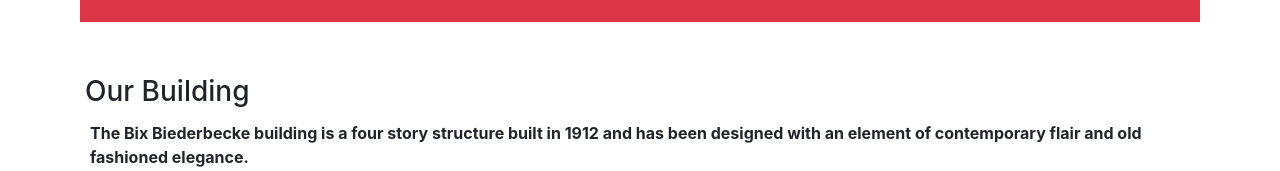
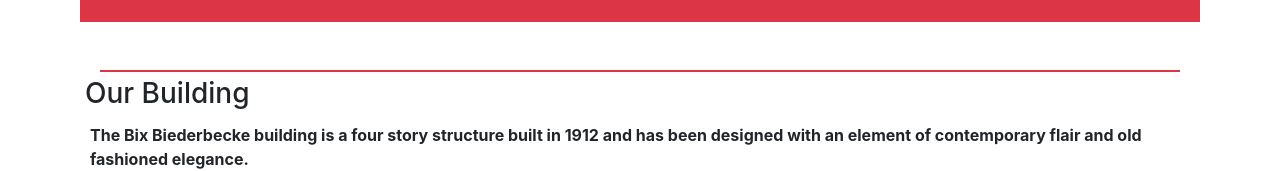
Before and after one commit to Anesiwa/New-Clothing-Store, a React (Create React App) app in the folder react-multi-page-website/: page / in a window 1280 px wide. Shown: the part 1871-2042 px from the top of the page. Built offline with nearby package versions, Linux system fonts and the light colour scheme.

Commit message:
Added more simple "dividers." Make more like live site or remove as they are not full width.

```diff
--- a/react-multi-page-website/src/components/Home.css
+++ b/react-multi-page-website/src/components/Home.css
@@ -9,7 +9,8 @@
 section {
   padding: 5px;
 }
-.restaurant-synopsis {
+.restaurant-synopsis,
+.builder-info {
   margin: 10px 0;
 }
 
--- a/react-multi-page-website/src/components/Home.jsx
+++ b/react-multi-page-website/src/components/Home.jsx
@@ -190,7 +190,13 @@
             </div>
           </div>
         </section>
-        <div className="divider"></div>
+        <div
+          style={{
+            borderTop: "2px solid #dc3545 ",
+            marginLeft: 20,
+            marginRight: 20,
+          }}
+        ></div>
         <section className="building-info">
           <div>
             <h3>Our Building</h3>
```
